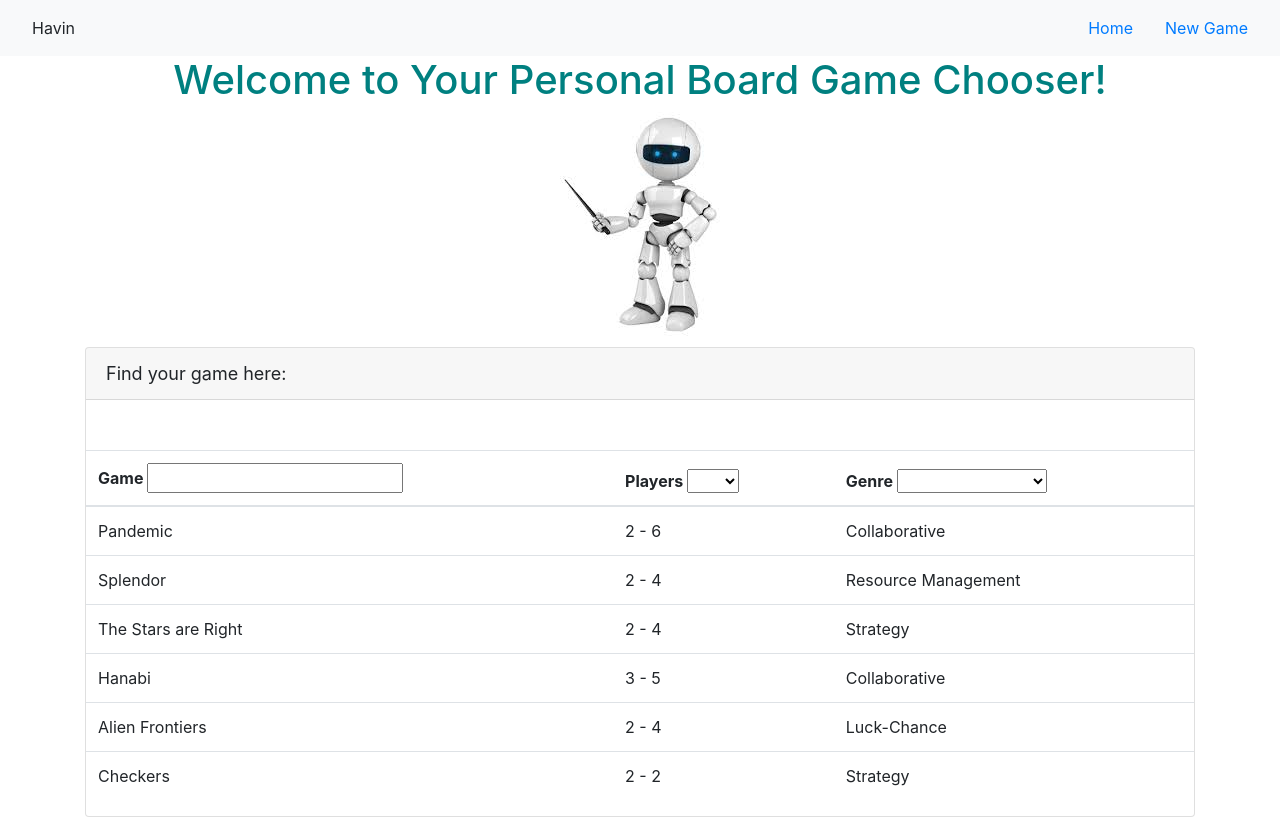
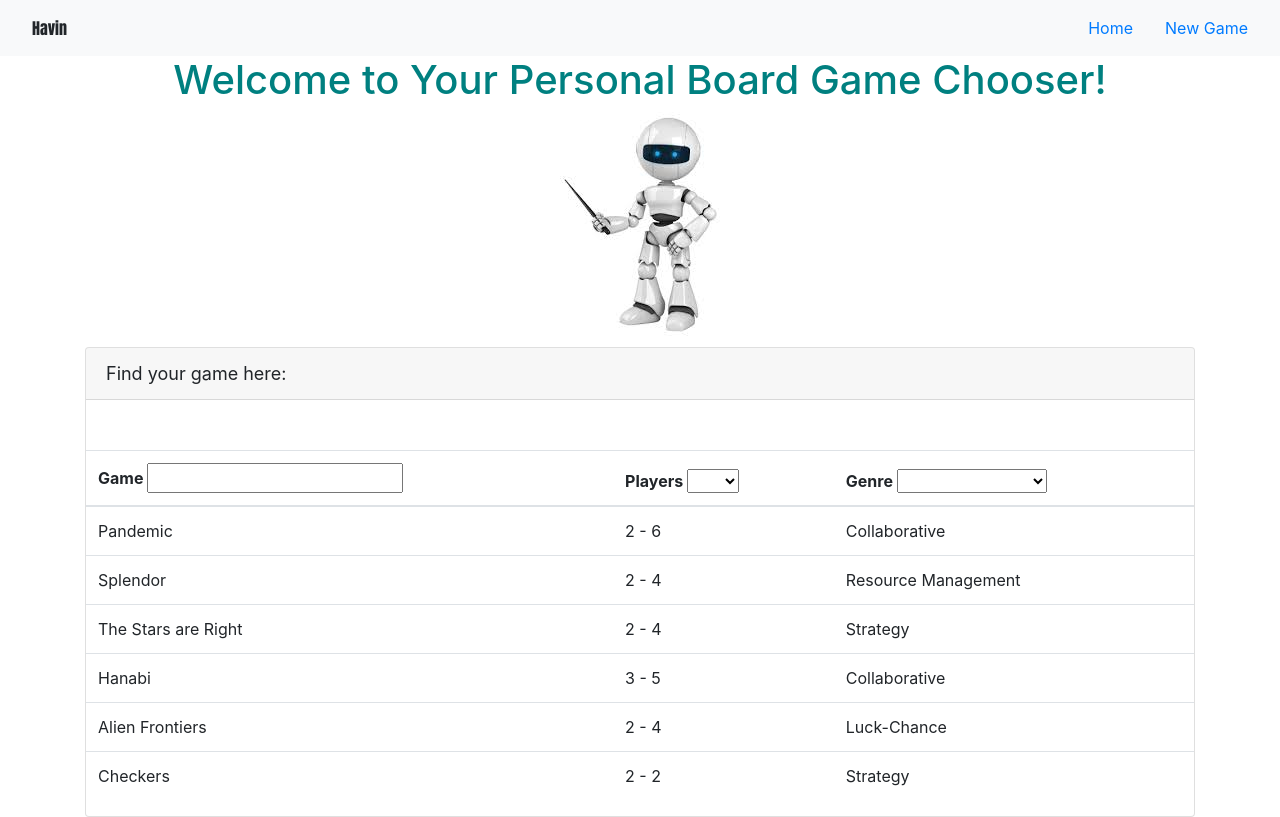
Before and after one commit to hsaloiye/Game-Chooser, an Angular app: page /games in a window 1280 px wide. Built offline with nearby package versions, Linux system fonts and the light colour scheme.

Commit message:
updating styling

```diff
--- a/src/app/app.component.css
+++ b/src/app/app.component.css
@@ -1,3 +1,6 @@
 h1{
     color: #008080
 }
+#havin{
+    font-family: Impact, Haettenschweiler, 'Arial Narrow Bold', sans-serif;
+}
--- a/src/app/app.component.html
+++ b/src/app/app.component.html
@@ -2,7 +2,7 @@
 <div style="text-align:center">
 
     <nav class='navbar navbar-expanded navbar-light bg-light'>
-        <a class='navbar brand'>Havin</a>
+        <a  id='havin' class='navbar brand'>Havin</a>
         <ul class='nav nav-pills'>
           <li ><a class='nav-link' [routerLink]="['/games']">Home</a></li>
           <li><a class = 'nav-link'[routerLink]="['/newGame']"> New Game </a> </li>
--- a/src/app/game-list/new-game/new-game.component.css
+++ b/src/app/game-list/new-game/new-game.component.css
@@ -2,6 +2,3 @@
     color:  #005050;
     text-align: center;
 }
-.btn-bottom{
-    margin-top:10px;
-}
--- a/src/app/game-list/new-game/new-game.component.html
+++ b/src/app/game-list/new-game/new-game.component.html
@@ -3,17 +3,21 @@
 </h3>
 <form id='newGameForm'>
   <div class='form-group'>
-    <label for='gameName'>Game</label>
+    <label for='gameName'>Game Name</label>
     <input type='text' class='form-control' id='gameName' [(ngModel)]='newGameName' />
-
+   </div>
+   <div class='form-group'>
     <label for='minPlayers'>Minimum Number of Players</label>
     <input type='number' class='form-control' id='minPlayers' [(ngModel)]='newMinPlayers' min="0">
-
+  </div>
+  <div class='form-group'>
     <label for='maxPlayers'>Maximum Number of Players</label>
     <input type='number' class='form-control' id='maxPlayers' [(ngModel)]='newMaxPlayers' min="0" value="any">
-
+  </div>
+  <div class='form-group'>
     <label for='gameGenre'>Genre </label>
     <select [(ngModel)]='newGameGenre' class='form-control' id='gameGenre'>
+      <option disabled selected value>-- select a genre --</option>
       <option>Strategy</option>
       <option>Luck</option>
       <option>Collaborative</option>
@@ -21,11 +25,13 @@
       <option>Party</option>
       <option>Family</option>
     </select>
+  </div><div class='form-group'>
 
     <label for='gameDescription'>Description</label>
     <textarea class='form-control' id='gameDescription'></textarea>
-    <div>
-      <button type='submit' class='btn btn-primary btn-bottom'>Save Game</button>
+  </div>
+
+  <div>
+      <button type='submit' class='btn btn-primary'>Save Game</button>
     </div>
-  </div>
 </form>
```
